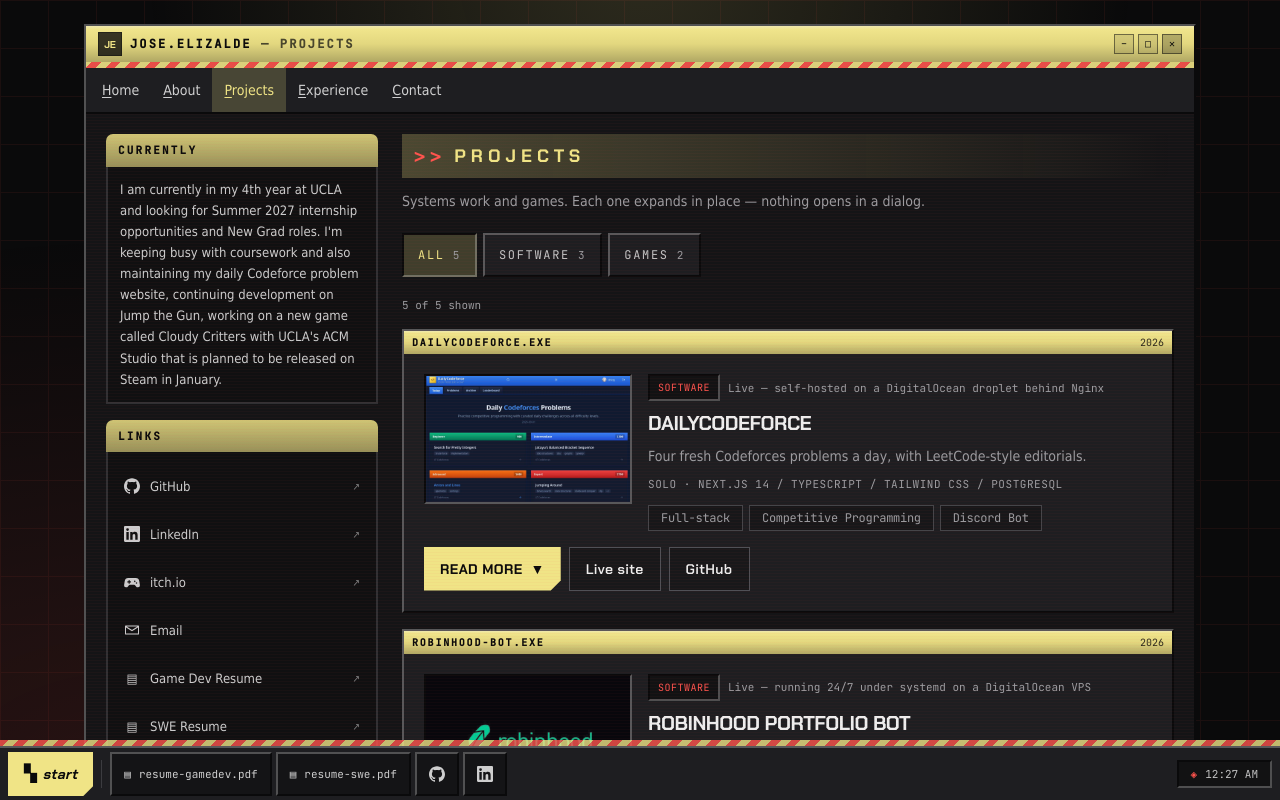
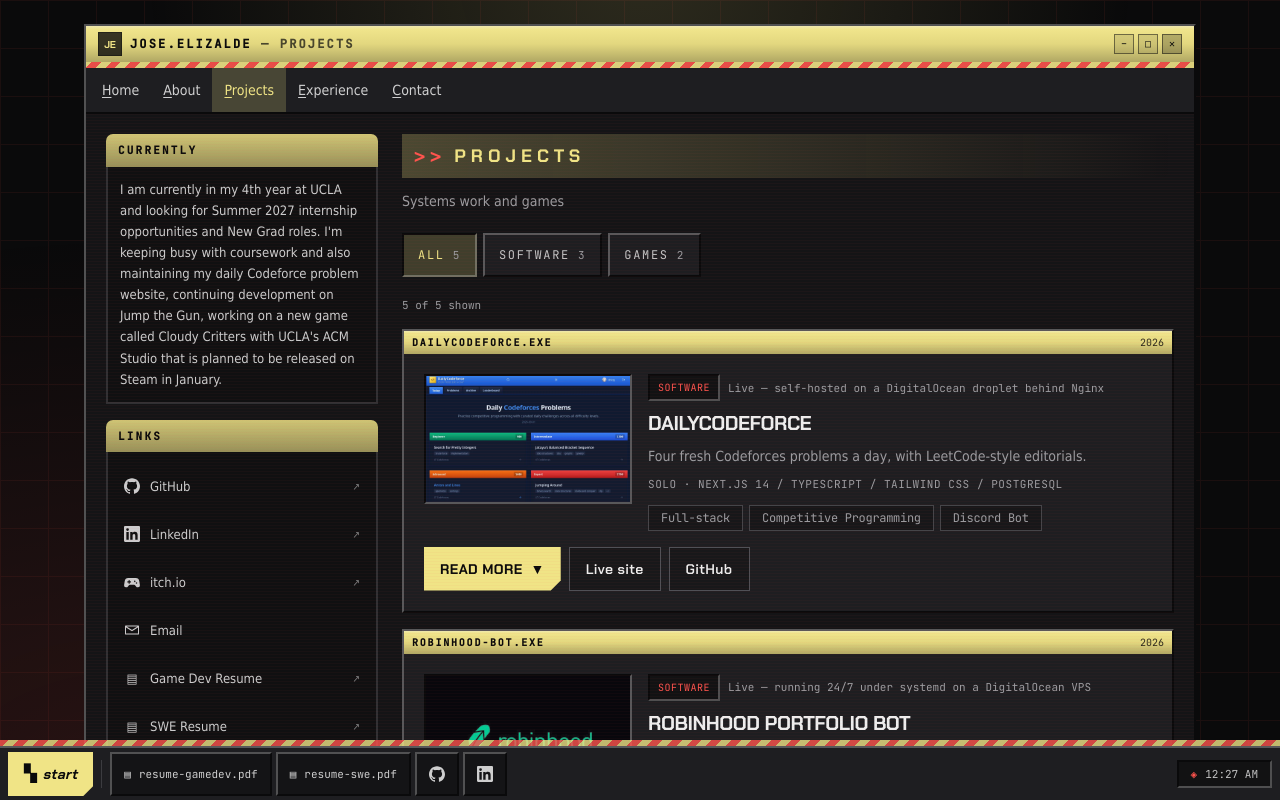
Before and after one commit to ElizaldeJoseCS/portfolio, a React (Vite) app: page /projects in a window 1280 px wide. Shown: the top 800 px of the page. Built offline with nearby package versions, Linux system fonts and the light colour scheme.

Commit message:
Update ProjectsPage.tsx

```diff
--- a/src/pages/ProjectsPage.tsx
+++ b/src/pages/ProjectsPage.tsx
@@ -31,7 +31,7 @@
     <>
       <PageHeading
         level="h1"
-        lead="Systems work and games. Each one expands in place — nothing opens in a dialog."
+        lead="Systems work and games"
       >
         Projects
       </PageHeading>
```
